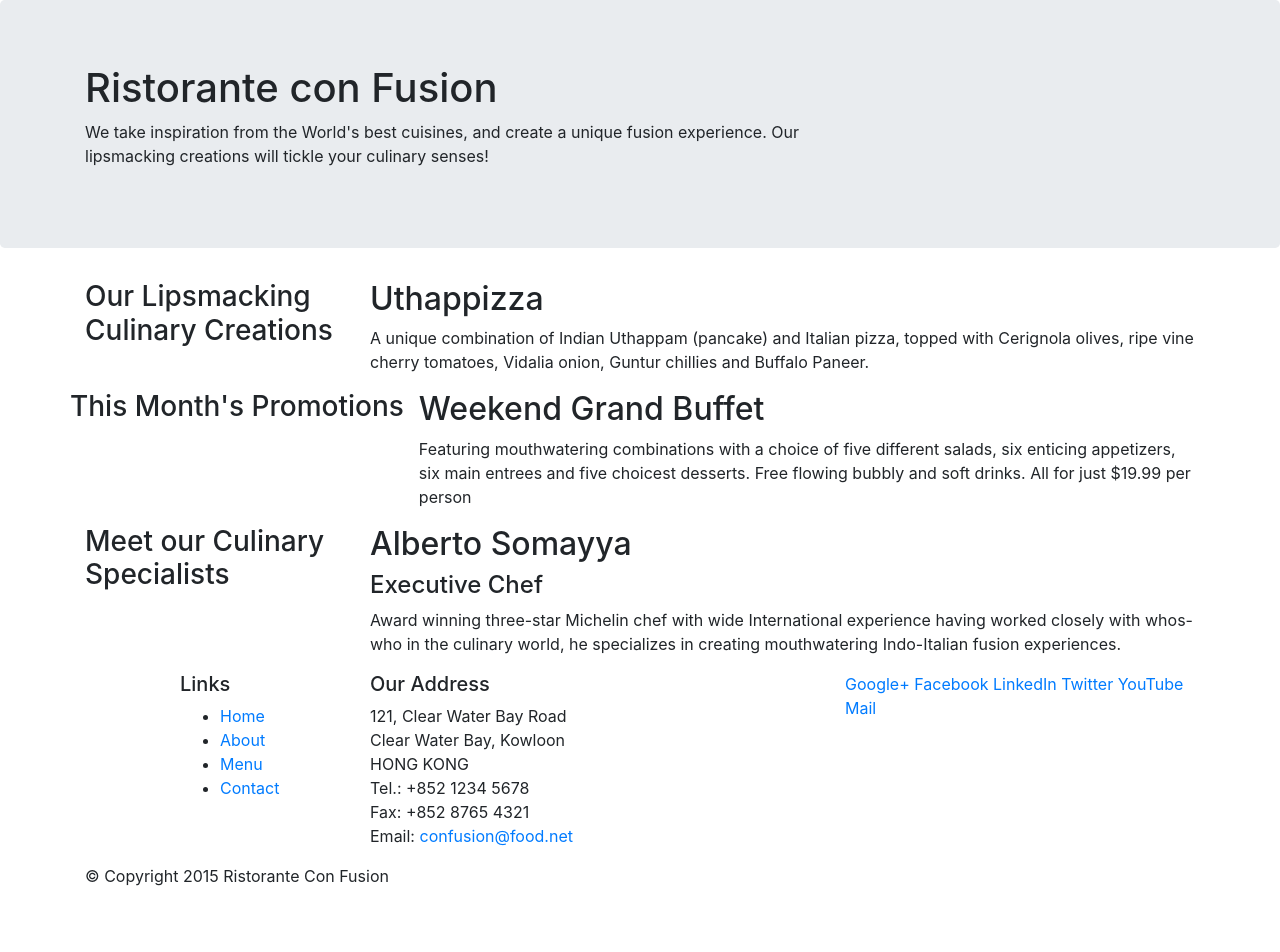
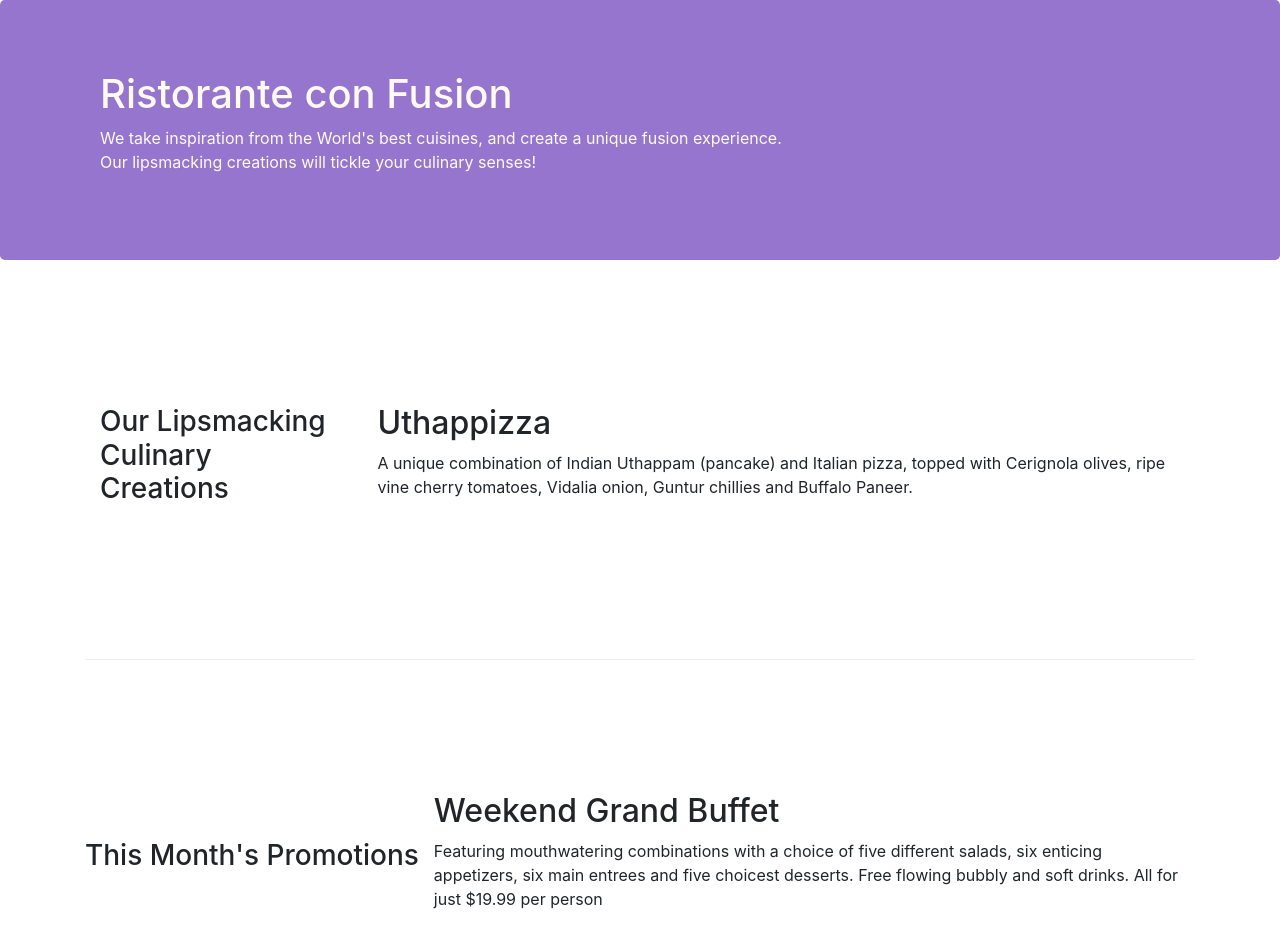
Before and after one commit to ohGeezAlly/conFusion, a website: page index.html in a window 1280 px wide. Shown: the top 952 px of the page. Before the commit the page ends 904 px from the top, so only its background shows below. Drawn offline with nearby package versions, Linux system fonts and the light colour scheme.

Commit message:
Boot Strap Grid Part Two

```diff
--- /dev/null
+++ b/css/styles.css
@@ -0,0 +1,30 @@
+.row-header{
+    margin:0px auto;
+    padding:0px;
+}
+
+.row-content {
+    margin:0px auto;
+    padding: 50px 0px 50px 0px;
+    border-bottom: 1px ridge;
+    min-height:400px;
+}
+
+.footer{
+    background-color: #D1C4E9;
+    margin:0px auto;
+    padding: 20px 0px 20px 0px;
+}
+
+.jumbotron {
+    padding: 70px 30px 70px 30px;
+    margin: 0px auto;
+    background: #9575CD;
+    color: floralwhite;
+}
+
+.address{
+    font-size: 80%;
+    margin: 0px;
+    color: #0f0f0f;
+}
--- a/index.html
+++ b/index.html
@@ -9,6 +9,7 @@
 
     <!-- Bootstrap CSS -->
     <link rel="stylesheet" href="node_modules/bootstrap/dist/css/bootstrap.min.css">
+    <link rel="stylesheet" href="css/styles.css">
     <title>Ristorante Con Fusion</title>
 </head>
 
@@ -16,7 +17,7 @@
 
     <header class="jumbotron">
         <div class="container">
-            <div class="row">
+            <div class="row row-header">
                 <div class="col-12 col-sm-8">
                     <h1>Ristorante con Fusion</h1>
                     <p>We take inspiration from the World's best cuisines, and create a unique fusion experience. Our lipsmacking creations will tickle your culinary senses!</p>
@@ -28,18 +29,18 @@
     </header>
 
     <div class="container">
-        <div class="row">
-            <div class="col-sm-4 push-sm-8 col-md-3 push-md-9">
+        <div class="row row-content align-items-center">
+            <div class="col-sm-4 col-md-3 flex-last">
                 <h3>Our Lipsmacking Culinary Creations</h3>
             </div>
-            <div class="col-sm pull-sm-4 col-md pull-md-3">
+            <div class="col-sm col-md flex-first">
                 <h2>Uthappizza</h2>
                 <p>A unique combination of Indian Uthappam (pancake) and Italian pizza, topped with Cerignola olives, ripe vine cherry tomatoes, Vidalia onion, Guntur chillies and Buffalo Paneer.</p>
             </div>
         </div>
 
 
-        <div class="row">
+        <div class="row row-content align-items-center">
             <div classs="col-sm-4 col-md-3">
                 <h3>This Month's Promotions</h3>
             </div>
@@ -49,11 +50,11 @@
             </div>
         </div>
 
-        <div class="row">
-            <div class="col-sm-4 push-sm-8 col-md-3 push-md-9">
+        <div class="row row-content align-items-center">
+            <div class="col-sm-4 col-md-3 flex-last">
                 <h3>Meet our Culinary Specialists</h3>
             </div>
-            <div class="col-sm pull-sm-4 col-md pull-md-3">
+            <div class="col-sm col-md flex-first">
                 <h2>Alberto Somayya</h2>
                 <h4>Executive Chef</h4>
                 <p>Award winning three-star Michelin chef with wide International experience having worked closely with whos-who in the culinary world, he specializes in creating mouthwatering Indo-Italian fusion experiences. </p>
@@ -61,12 +62,12 @@
         </div>
     </div>
 
-    <footer>
+    <footer class="footer">
         <div class="container">
             <div class="row">
                 <div class="col-5 offset-1 col-sm-2">
                     <h5>Links</h5>
-                    <ul>
+                    <ul class="list-unstyled">
                         <li><a href="#">Home</a></li>
                         <li><a href="#">About</a></li>
                         <li><a href="#">Menu</a></li>
@@ -84,8 +85,8 @@
 		              Email: <a href="mailto:confusion@food.net">confusion@food.net</a>
 		           </address>
                 </div>
-                <div class="col col-sm-4">
-                    <div>
+                <div class="col col-sm-4 align-self-center">
+                    <div style="text-align:center">
                         <a href="http://google.com/+">Google+</a>
                         <a href="http://www.facebook.com/profile.php?id=">Facebook</a>
                         <a href="http://www.linkedin.com/in/">LinkedIn</a>
@@ -95,7 +96,7 @@
                     </div>
                 </div>
            </div>
-           <div class="row">
+           <div class="row justify-content-center">
                 <div class="col-auto">
                     <p>© Copyright 2015 Ristorante Con Fusion</p>
                 </div>
```
